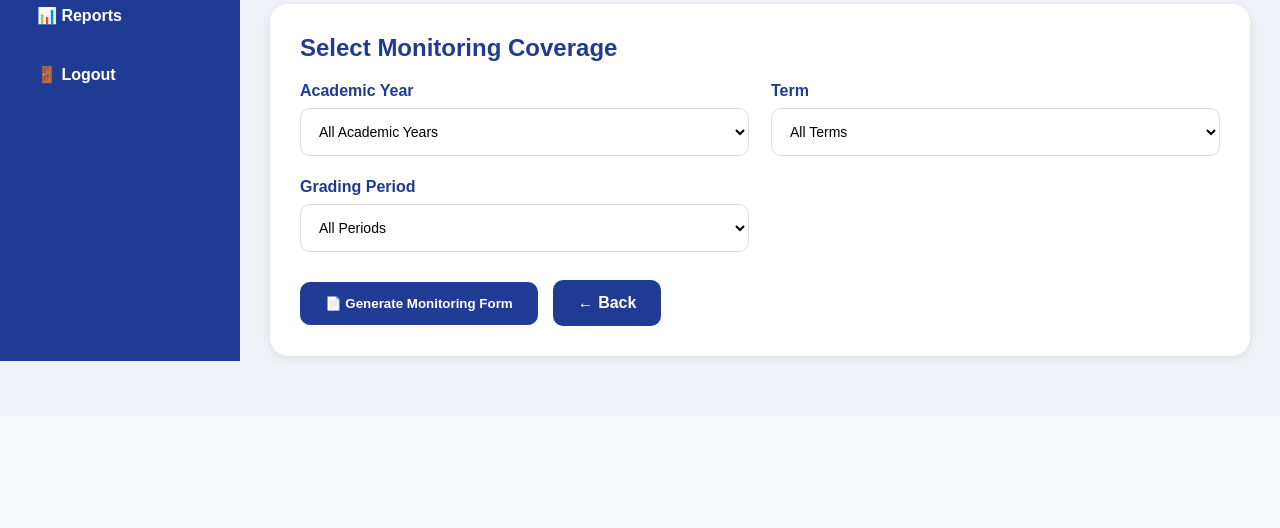
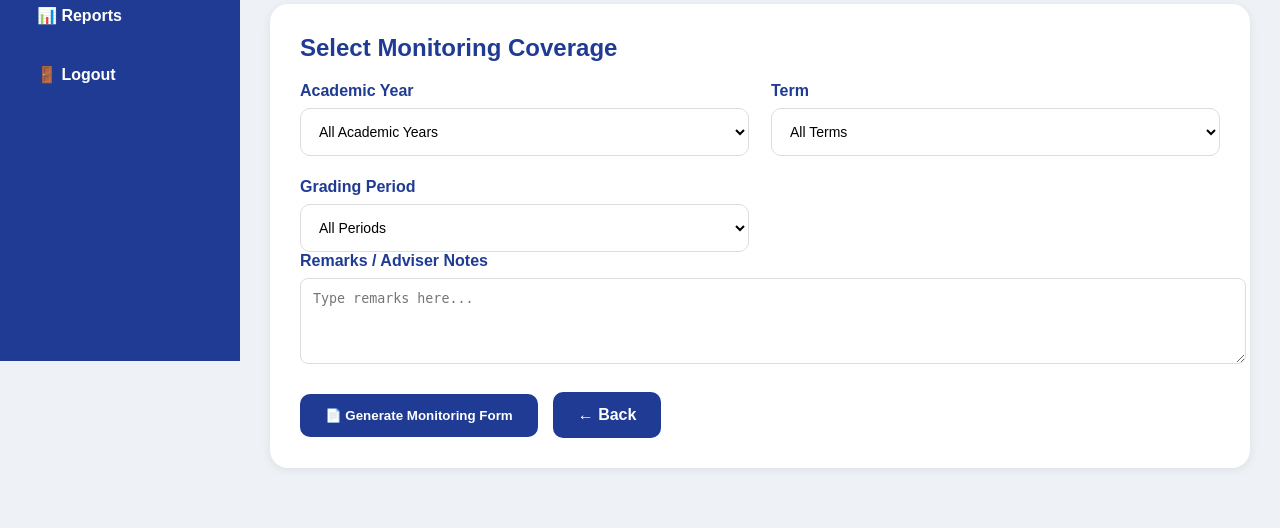
Before and after one commit to villacarlosmathias/aado-athlete-monitoring, a Flask app: page /monitoring_form_filter/2025-0010535 in a window 1280 px wide. Shown: the part 439-967 px from the top of the page. Before the commit the page ends 802 px from the top, so only its background shows below. Run offline with Flask 3, Linux system fonts and the light colour scheme; the visitor is signed in with stand-in values (Sample User, id 1); data comes from the database, SQL or seed files in the repository; parts of the project's set-up code (start-up, migrations or seed data) failed here and were passed over.

Commit message:
Add remarks input to monitoring form

```diff
--- a/app.py
+++ b/app.py
@@ -1813,7 +1813,7 @@ def academic_monitoring_form(student_id):
     academic_year = request.args.get("academic_year", "")
     term = request.args.get("term", "")
     period = request.args.get("period", "")
-
+    remarks_input = request.args.get("remarks", "").strip()
     case_no = generate_case_no(grade_level)
 
     ph_time = datetime.now(ZoneInfo("Asia/Manila"))
@@ -2233,9 +2233,12 @@ def academic_monitoring_form(student_id):
     remarks_table = Table(
         [[
             Paragraph(
-                "<b>Remarks:</b><br/><br/>"
-                "_______________________________________________<br/><br/>"
-                "_______________________________________________",
+                "<b>Remarks:</b><br/><br/>" +
+                (
+                    remarks_input.replace("\n", "<br/>")
+                    if remarks_input
+                    else "_______________________________________________<br/><br/>_______________________________________________"
+                ),
                 normal
             ),
             status_table
--- a/templates/monitoring_form_filter.html
+++ b/templates/monitoring_form_filter.html
@@ -127,6 +127,17 @@
 
             </div>
 
+            <div class="form-group full-width">
+                <label>Remarks / Adviser Notes</label>
+
+                <textarea
+                    name="remarks"
+                    rows="4"
+                    placeholder="Type remarks here..."
+                    style="width:100%; padding:12px; border-radius:8px; border:1px solid #ddd;"
+                ></textarea>
+            </div>
+
             <div class="form-actions">
 
                 <button type="submit" class="btn">
```
